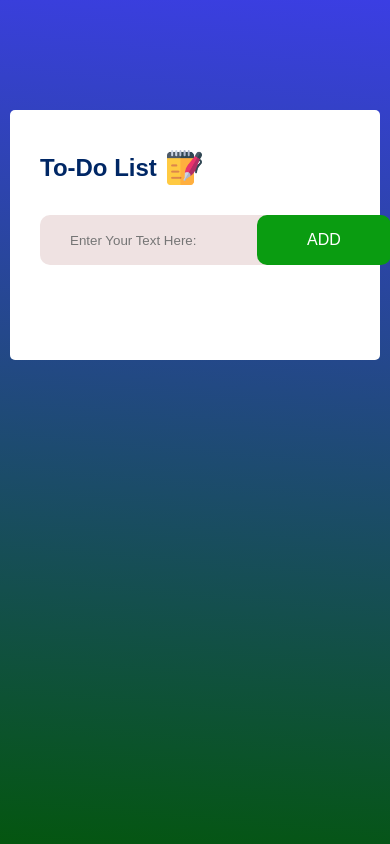
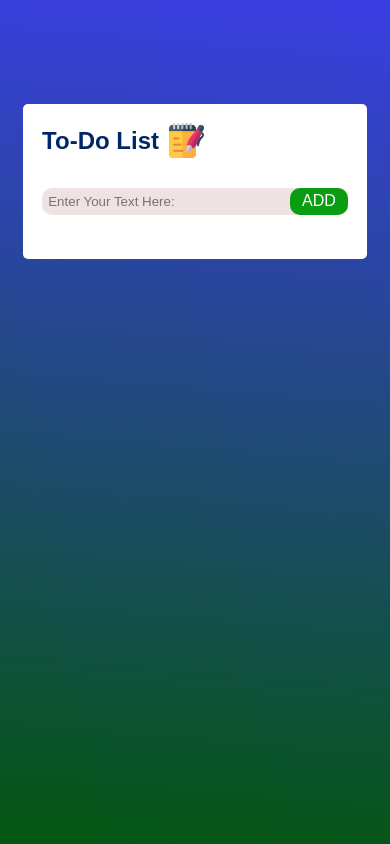
Before and after one commit to rasyidzya/p1_to-do-list, a plain HTML site: page index.html in a window 390 px wide. Drawn offline with Linux system fonts and the light colour scheme.

Commit message:
edit css for simple responsive

```diff
--- a/index.html
+++ b/index.html
@@ -1,19 +1,22 @@
 <!DOCTYPE html>
 <html lang="en">
   <head>
-    <meta charset="UTF-8">
-    <meta http-equiv="X-UA-Compatible" content="IE=edge">
-    <meta name="viewport" content="width=device-width, initial-scale=1.0">
+    <meta charset="UTF-8" />
+    <meta http-equiv="X-UA-Compatible" content="IE=edge" />
+    <meta name="viewport" content="width=device-width, initial-scale=1.0" />
     <title>To-Do List Application</title>
-    <link rel="stylesheet" href="style.css">
+    <link rel="stylesheet" href="style.css" />
   </head>
   <body>
-
     <div class="container">
       <div class="todo-app">
-            <h2>To-Do List<img src="images/notes.png"></h2>
+        <h2>To-Do List<img src="images/notes.png" /></h2>
         <div class="row">
-               <input type="text" id="input-box" placeholder="Enter Your Text Here:">
+          <input
+            type="text"
+            id="input-box"
+            placeholder="Enter Your Text Here:"
+          />
           <button onclick="addTask()">ADD</button>
         </div>
         <ul id="list-container">
--- a/style.css
+++ b/style.css
@@ -1,63 +1,64 @@
-*{
+* {
   margin: 0;
   padding: 0;
   box-sizing: border-box;
   font-family: Arial, Helvetica, sans-serif;
 }
 
-.container{
+.container {
   min-height: 100vh;
-    background: linear-gradient(185deg, #3b3ee3,#045610);
-    padding: 10px;
+  background: linear-gradient(185deg, #3b3ee3, #045610);
+  padding: 1%;
 }
 
-.todo-app{
-    max-width: 545px;
+.todo-app {
+  max-width: 90%;
   background-color: #fff;
   margin: 100px auto;
-    padding: 40px 30px 70px;
+  /* padding: 40px 30px 70px; */
+  padding: 5% 5% 10%;
   border-radius: 5px;
 }
 
-.todo-app h2{
+.todo-app h2 {
   color: #002765;
   display: flex;
   align-items: center;
   margin-bottom: 30px;
 }
 
-.todo-app h2 img{
+.todo-app h2 img {
   width: 35px;
   margin-left: 10px;
 }
 
-.todo-app:hover{
+.todo-app:hover {
   box-shadow: 1px 2px 2px 3px black;
 }
 
-.row{
+.row {
   display: flex;
   align-items: center;
   justify-content: space-between;
   background-color: #efe2e2;
   border-radius: 10px;
-    padding-left: 20px;
-    margin-bottom: 25px;
+  padding-left: 2%;
+  margin-bottom: 2%;
 }
 
-input{
+input {
   flex: 1;
   border: none;
   outline: none;
   background: transparent;
-    padding: 10px;
+  padding: 1.5 % 1%;
   font-weight: 14px;
 }
 
-button{
+button {
   border: none;
   outline: none;
-    padding: 16px 50px;
+  padding: 1.5% 4%;
   color: #fff;
   font-size: 16px;
   cursor: pointer;
@@ -65,11 +66,11 @@ button{
   border-radius: 10px;
 }
 
-button:hover{
+button:hover {
   background-color: #068051;
 }
 
-ul li{
+ul li {
   list-style: none;
   font-size: 17px;
   padding: 12px 8px 12px 50px;
@@ -78,8 +79,8 @@ ul li{
   position: relative;
 }
 
-ul li::before{
-    content: '';
+ul li::before {
+  content: "";
   position: absolute;
   height: 28px;
   width: 28px;
@@ -91,20 +92,18 @@ ul li::before{
   left: 16px;
 }
 
-ul li.checked{
+ul li.checked {
   color: #555;
   text-decoration: line-through;
-
 }
 
-ul li.checked::before{
+ul li.checked::before {
   color: #666;
   background-image: url(images/checked.png);
 }
 
-
-ul li span{
-    position:absolute;
+ul li span {
+  position: absolute;
   right: 0;
   top: 5px;
   width: 40px;
@@ -116,6 +115,6 @@ ul li span{
   border-radius: 50%;
 }
 
-ul li span:hover{
+ul li span:hover {
   background: #f3f3f3;
 }
```
Lines whose indentation alone changed are shown as unchanged.
